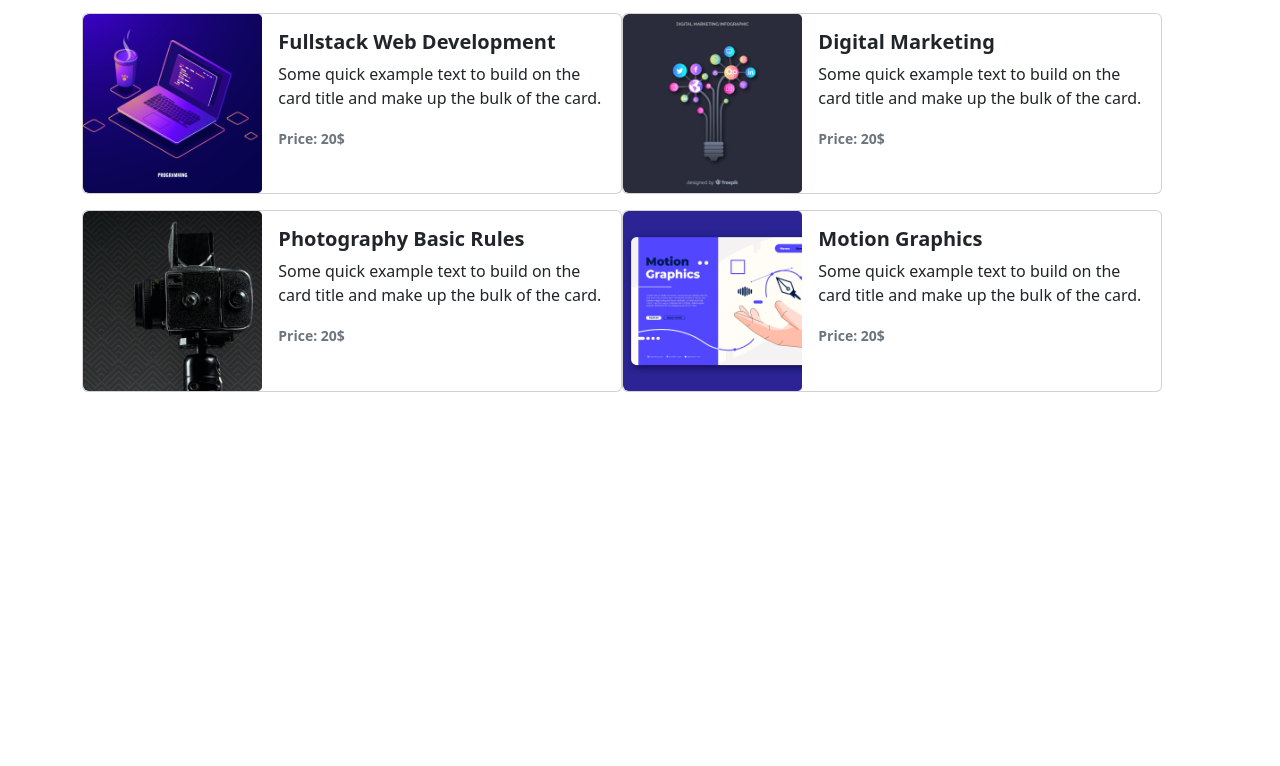
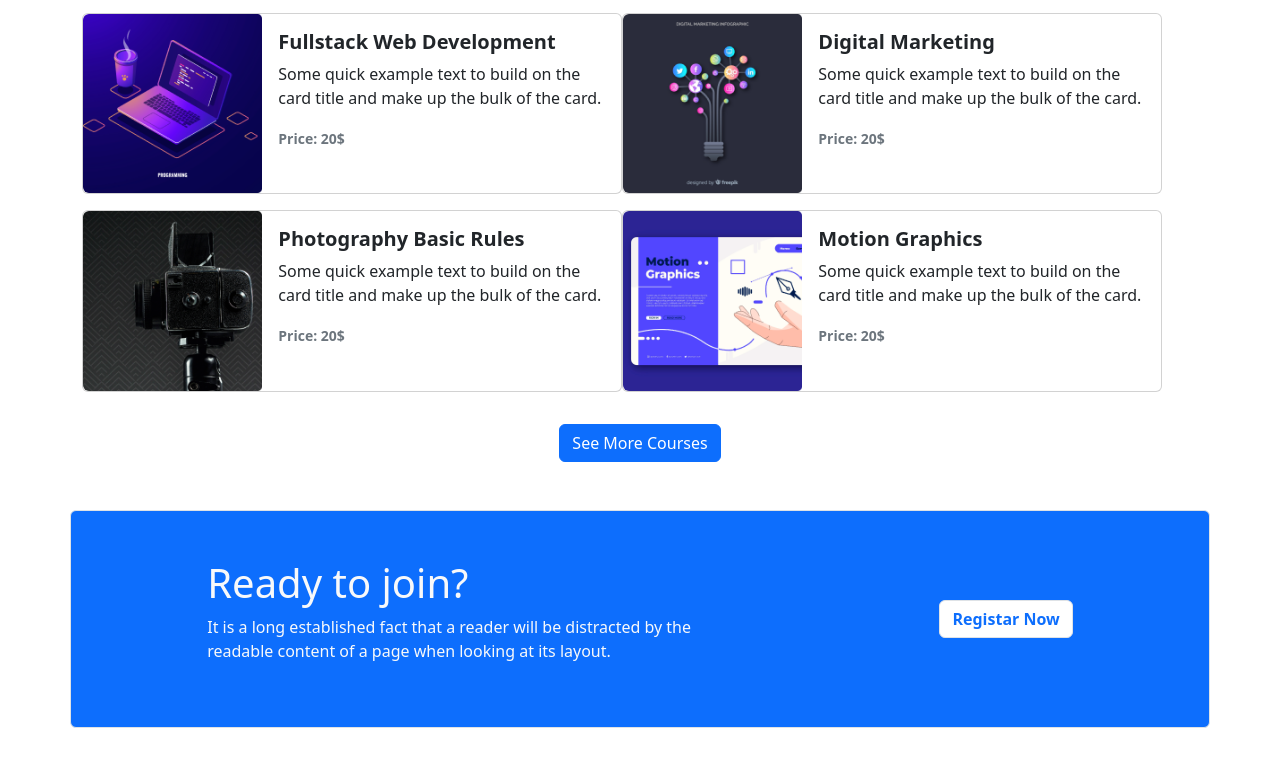
Before and after one commit to aminul-sohel/Digital-Learning-Course, a plain HTML site: page index.html in a window 1280 px wide. Shown: the part 1128-1894 px from the top of the page. Before the commit the page ends 1536 px from the top, so only its background shows below. Drawn offline with nearby package versions, Linux system fonts and the light colour scheme.

Commit message:
ready to join part added

```diff
--- a/index.html
+++ b/index.html
@@ -10,7 +10,7 @@
 </head>
 
 <body>
-    <header class="container">
+    <header class="container rounded">
         <nav class="navbar navbar-expand-lg bg-body mt-4 mb-4">
             <div class="container-fluid">
                 <a class="navbar-brand fw-bold" href="#">Pro Edu</a>
@@ -220,9 +220,29 @@
             </div>
         </section>
 
+        <div class="text-center mt-3 mb-5">
+            <button class="btn btn-primary" type="submit">See More Courses</button>
+        </div>
+
+        <!-- Courses End -->
+
+        <section class="container border mb-5 pt-5 pb-5 bg-primary rounded">
+            <div class="d-flex justify-content-around d-flex align-items-center">
+                <div class="text-light">
+                    <h1>Ready to join?</h1>
+                    <p>It is a long established fact that a reader will be distracted by the<br>
+                        readable content of a page when looking at its layout.</p>
+                </div>
+                <div>
+                    <a class="btn btn-primary text-primary fw-bold border bg-white" href="#" role="button">Registar
+                        Now</a>
+                </div>
+            </div>
+
+        </section>
 
 
-        <!-- Courses End -->
+
 
     </main>
 
```
